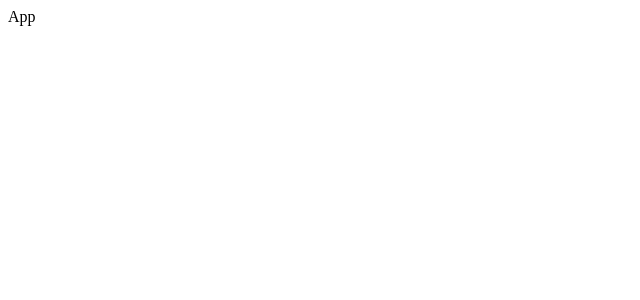
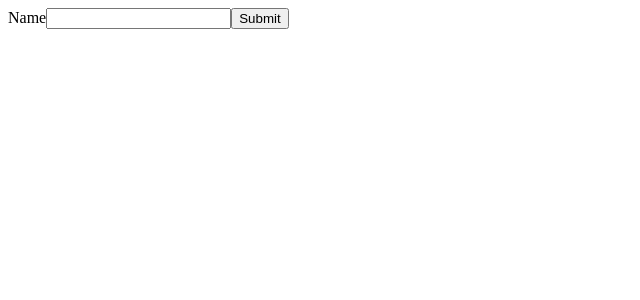
Before and after one commit to chirag-soni23/form-validation-react, a React (Vite) app in the folder form-validation/: page / in a window 1280 px wide. Shown: the top 300 px of the page, without its empty margins (0-640 px from the left). Built offline with nearby package versions, Linux system fonts and the light colour scheme.

Commit message:
form-validation

```diff
--- a/form-validation/src/App.jsx
+++ b/form-validation/src/App.jsx
@@ -1,8 +1,11 @@
 import React from 'react'
+import Forms from './Components/Forms'
 
 function App() {
   return (
-    <div>App</div>
+    <div>
+      <Forms/>
+    </div>
   )
 }
 
--- /dev/null
+++ b/form-validation/src/Components/Forms.jsx
@@ -0,0 +1,17 @@
+import React, { useState } from 'react'
+
+function Forms() {
+    const [name,setName] = useState()
+  return (
+    <div>
+        <form>
+            <label htmlFor="name">Name</label>
+            <input type="text" id='name' value={name} onChange={(e)=>{setName(e.target.value)}} />
+            <input type="submit"/>
+        </form>
+
+    </div>
+  )
+}
+
+export default Forms
```
